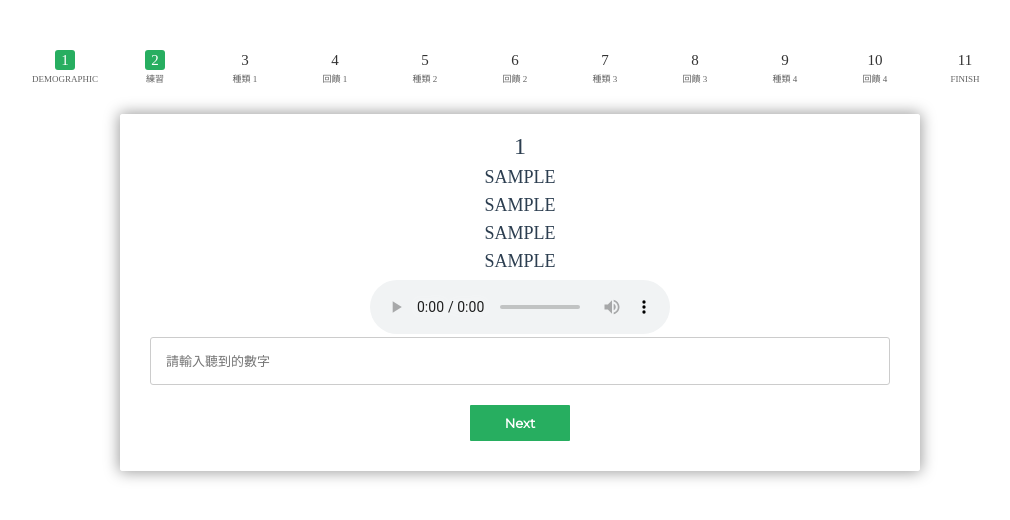
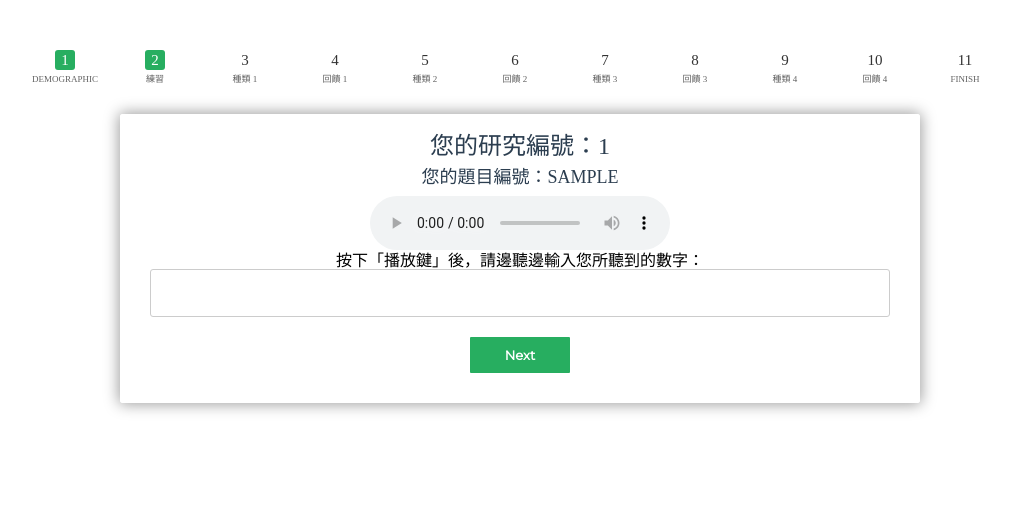
Before and after one commit to rueichechang/advCAPTCHA, a Flask app: template templates/tasks.html in a window 1280 px wide. Shown: the top 520 px of the page, without its empty margins (120-1130 px from the left). Run offline with Flask 2, Linux system fonts and the light colour scheme; the template is opened without the code that fills it: most values are stand-ins (such as "Sample title", 1, 10 or a date in 2020); some libraries are stand-ins or nearby versions.

Commit message:
study 2 adjustment

```diff
--- a/app.py
+++ b/app.py
@@ -280,10 +280,24 @@ def demographic_control():
     demographic['spot_id'] = spot_id
     blind_only.insert_one(demographic)
 
+    # generate task ordering config
+    task_name_mapping = {
+        "baseline": "0",
+        "kenan_ibm": "1",
+        "kenan_ibm_ambient": "2",
+        "kenan_google_beta-phone_call_ambient": "3"
+    }
+
+    task_order_config = ""
+    task_ordering_list = [spot_tsv.iloc[0,1],spot_tsv.iloc[3,1],spot_tsv.iloc[6,1],spot_tsv.iloc[9,1]]
+    for task_i in task_ordering_list:
+        task_order_config+=task_name_mapping[task_i]
+
     return render_template('tasks.html', async_mode=socketio.async_mode,
                                         table_id        = table_id,
                                         spot_id         = spot_id,
                                         task_order      = task_order,
+                                        task_order_config = task_order_config,
 
                                         practice       = "prototypes/example/example.wav",
                                         captcha_type0  = "0",
--- a/templates/tasks.html
+++ b/templates/tasks.html
@@ -27,11 +27,11 @@
     </ul>
 
       <fieldset>
-          <h1 class="fs-title" style="font-size:24px">{{spot_id}}</h1>
-          <h2 class="fs-title" style="font-size:18px">{{task_type1_1}}</h2>
-          <h2 class="fs-title" style="font-size:18px">{{task_type2_1}}</h2>
+          <h1 class="fs-title" style="font-size:24px">您的研究編號：{{spot_id}}</h1>
+          <h2 class="fs-title" style="font-size:18px">您的題目編號：{{task_order_config}}</h2>
+          <!-- <h2 class="fs-title" style="font-size:18px">{{task_type2_1}}</h2>
           <h2 class="fs-title" style="font-size:18px">{{task_type3_1}}</h2>
-          <h2 class="fs-title" style="font-size:18px">{{task_type4_1}}</h2>
+          <h2 class="fs-title" style="font-size:18px">{{task_type4_1}}</h2> -->
 
 
           <audio id="0_1" controls preload src="{{practice}}" onplay="audio_play('0'); focustext('pro0');">
@@ -54,7 +54,8 @@
           <input name="file_address0" id="file_address0" type="hidden" value="{{practice}}" />
 
           <!-- task data including user's answer, time elasped, and click counts -->
-          <input type="text" name="pro0" id="pro0" placeholder="請輸入聽到的數字" onblur="record_end('0')" onfocus="playonCtrl(this, '0_1')"/>
+          按下「播放鍵」後，請邊聽邊輸入您所聽到的數字：<br/>
+          <input type="text" name="pro0" id="pro0" onblur="record_end('0')" onfocus="playonCtrl(this, '0_1')"/>
           <input name="0" id="0" type="hidden" value=""/>
           <input name="c0" id="c0" type="hidden" value=""/>
           <input type="button" id="pronext0" name="next" class="next action-button" value="Next"/>
@@ -124,7 +125,7 @@
       </fieldset>
 
       <fieldset class="feedbackcard">
-          <h2 class="fs-title">作答完畢後，請通知實驗執行人員。</h2>
+          <h2 class="fs-title">本階段測驗完畢，請通知實驗執行人員。</h2>
           <input type="button" id="feedbacknext1" name="next" class="next action-button" value="Next" />
       </fieldset>
 
@@ -188,7 +189,7 @@
     </fieldset>
 
     <fieldset class="feedbackcard">
-      <h2 class="fs-title">作答完畢後，請通知實驗執行人員。</h2>
+      <h2 class="fs-title">本階段測驗完畢，請通知實驗執行人員。</h2>
       <input type="button" id="feedbacknext2" name="next" class="next action-button" value="Next" />
     </fieldset>
 
@@ -252,7 +253,7 @@
     </fieldset>
 
     <fieldset class="feedbackcard">
-      <h2 class="fs-title">作答完畢後，請通知實驗執行人員。</h2>
+      <h2 class="fs-title">本階段測驗完畢，請通知實驗執行人員。</h2>
       <input type="button" id = "feedbacknext3" name="next" class="next action-button" value="Next" />
     </fieldset>
 
@@ -315,19 +316,19 @@
     </fieldset>
 
     <fieldset class="feedbackcard">
-      <h2 class="fs-title">作答完畢後，請通知實驗執行人員。</h2>
+      <h2 class="fs-title">本階段測驗完畢，請通知實驗執行人員。</h2>
       <input type="button" id="feedbacknext4" name="next" class="next action-button" value="Next"/>
     </fieldset>
 
         <fieldset id = "post_question">
-          <h2 class="fs-title">測驗結束，請給予我們最後的回饋!</h2>
+          <!-- <h2 class="fs-title">測驗結束，請給予我們最後的回饋!</h2> -->
           <input name="answer1" id="answer1" type="hidden" value="" />
           <input name="answer2" id="answer2" type="hidden" value="" />
           <input name="answer3" id="answer3" type="hidden" value="" />
           <input name="answer4" id="answer4" type="hidden" value="" />
 
-          <p style = "font-weight: bold;">(*)請按照您的喜好程度，以拖曳的方式排序您剛剛測試的所有 Audio CAPTCHA，最喜歡的放在最上面，依序排列下去。</p><br>
-          <ul id="input_ul">
+          <p style = "font-weight: bold;">以下是按照您剛剛的測試順序的所有 Audio CAPTCHA 種類：</p><br>
+          <!-- <ul id="input_ul">
             <li class="ui-state"><span id='span_tag'>請按此上下拖曳</span><input type="text" disabled/>種類 1<audio id="{{task_type1_1}}" controls preload src="{{instance1_1}}">
               Your browser does not support the audio element.
             </audio></li>
@@ -340,10 +341,27 @@
             <li class="ui-state"><span id='span_tag'>請按此上下拖曳</span><input type="text" disabled/>種類 4<audio id="{{task_type4_1}}" controls preload src="{{instance4_1}}">
               Your browser does not support the audio element.
             </audio></li>
+          </ul> -->
+
+          <ul>
+            <li>種類 1<audio id="{{task_type1_1}}" controls preload src="{{instance1_1}}">
+              Your browser does not support the audio element.
+            </audio></li>
+            <li>種類 2<audio id="{{task_type2_1}}" controls preload src="{{instance2_1}}">
+              Your browser does not support the audio element.
+            </audio></li>
+            <li>種類 3<audio id="{{task_type3_1}}" controls preload src="{{instance3_1}}">
+              Your browser does not support the audio element.
+            </audio></li>
+            <li>種類 4<audio id="{{task_type4_1}}" controls preload src="{{instance4_1}}">
+              Your browser does not support the audio element.
+            </audio></li>
           </ul>
 
+
+
           <br><br>
-
+<!--
           <label class="statement">(*)請簡述您把該 Audio CAPTCHA 放在第一位（最喜歡）的原因：</label>
           <input type="text" id= "reasontolove" name="reasontolove" />
 
@@ -357,7 +375,7 @@
           <p>非常感謝您參與本實驗，接下來之資訊為研究團隊為您申報實驗報酬所使用之資訊，請如實填答以免報酬給予失敗，此一資訊不會挪為他用並在報酬發送後刪除！</p>
           <br><br><br>
           <label for="name">(*) 名字</label><input type="text" id="name" name="name" placeholder="名字"/>
-          <label for="email">(*) Email</label><input type="email" id="email" name="email" placeholder="Email"/>
+          <label for="email">(*) Email</label><input type="email" id="email" name="email" placeholder="Email"/> -->
 
           <input type="button" name="btnsubmit" class="btnsubmit action-button" value="Submit" onclick="before_submit()"/>
 
--- a/templates/thank.html
+++ b/templates/thank.html
@@ -24,7 +24,7 @@
       <li class="active">Finish</li>
     </ul>
   <fieldset>
-    <h2 class="fs-title">謝謝您的參與，我們會儘速發送禮券給您!</h2>
+    <h2 class="fs-title">再次感謝您的實驗參與!請確定已經與研究團隊確認領取研究報酬的相關事宜！</h2>
 
   </fieldset>
 </div>
```
Also changed, not shown: templates/index.html (+1 -3 lines).
